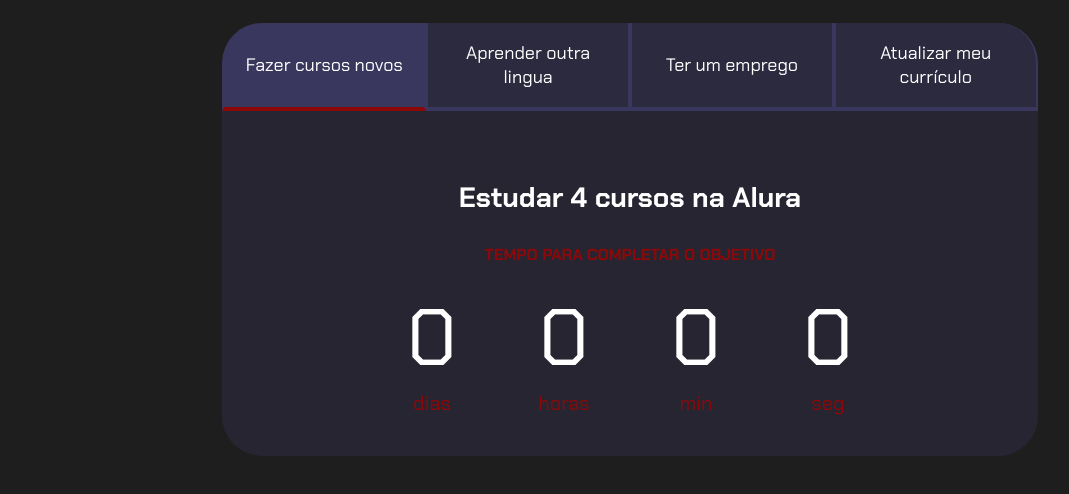
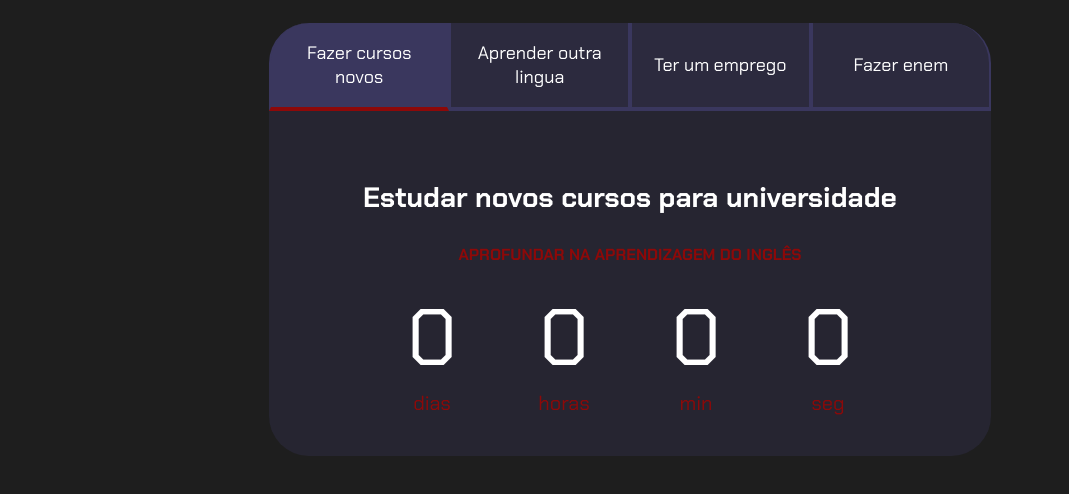
Before and after one commit to K3villynSouza/life-projetc, a plain HTML site: page index.html in a window 1280 px wide. Shown: the part 80-574 px from the top of the page, without its empty margins (10-1079 px from the left). Drawn offline with Linux system fonts and the light colour scheme.

Commit message:
atualizando

```diff
--- a/index.html
+++ b/index.html
@@ -16,12 +16,12 @@
                 <button class="botao ativo">Fazer cursos novos</button>
                 <button class="botao">Aprender outra lingua</button>
                 <button class="botao">Ter um emprego</button>
-                <button class="botao">Atualizar meu currículo</button>
+                <button class="botao">Fazer enem</button>
             </div>
             <div class="abas-textos">
                 <div class="aba-conteudo ativo">
-                    <h3 class="aba-conteudo-titulo-principal">Estudar 4 cursos na Alura</h3>
-                    <h4 class="aba-conteudo-titulo-secundario">Tempo para completar o objetivo</h4>
+                    <h3 class="aba-conteudo-titulo-principal">Estudar novos cursos para universidade</h3>
+                    <h4 class="aba-conteudo-titulo-secundario">Aprofundar na aprendizagem do inglês</h4>
                     <div class="contador">
                         <div class="contador-digito">
                             <p class="contador-digito-numero" id="dias0"></p>
@@ -42,8 +42,8 @@
                     </div>
                 </div>
                 <div class="aba-conteudo">
-                    <h3 class="aba-conteudo-titulo-principal">Criar 5 projetos em Javascript</h3>
-                    <h4 class="aba-conteudo-titulo-secundario">Tempo para completar o objetivo</h4>
+                    <h3 class="aba-conteudo-titulo-principal">Achar um emprego com um bom contrato</h3>
+                    <h4 class="aba-conteudo-titulo-secundario">Estudar para o enem e tentar conseguir uma bolsa de estudos</h4>
                     <div class="contador">
                         <div class="contador-digito">
                             <p class="contador-digito-numero" id="dias1"></p>
```
